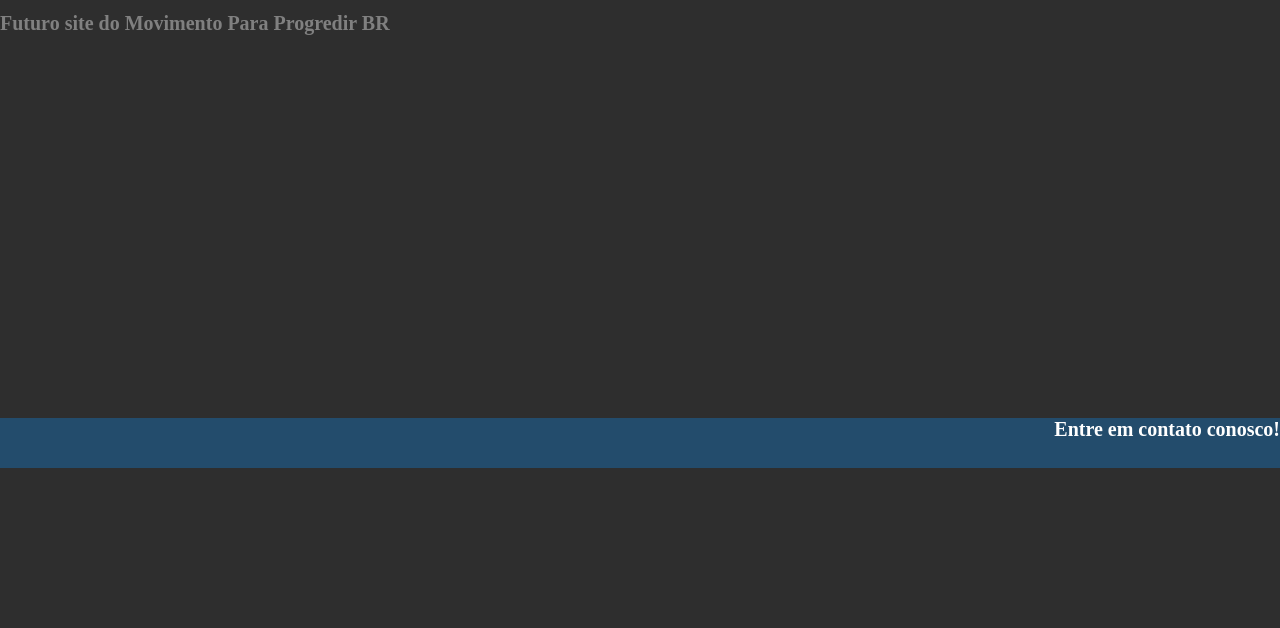
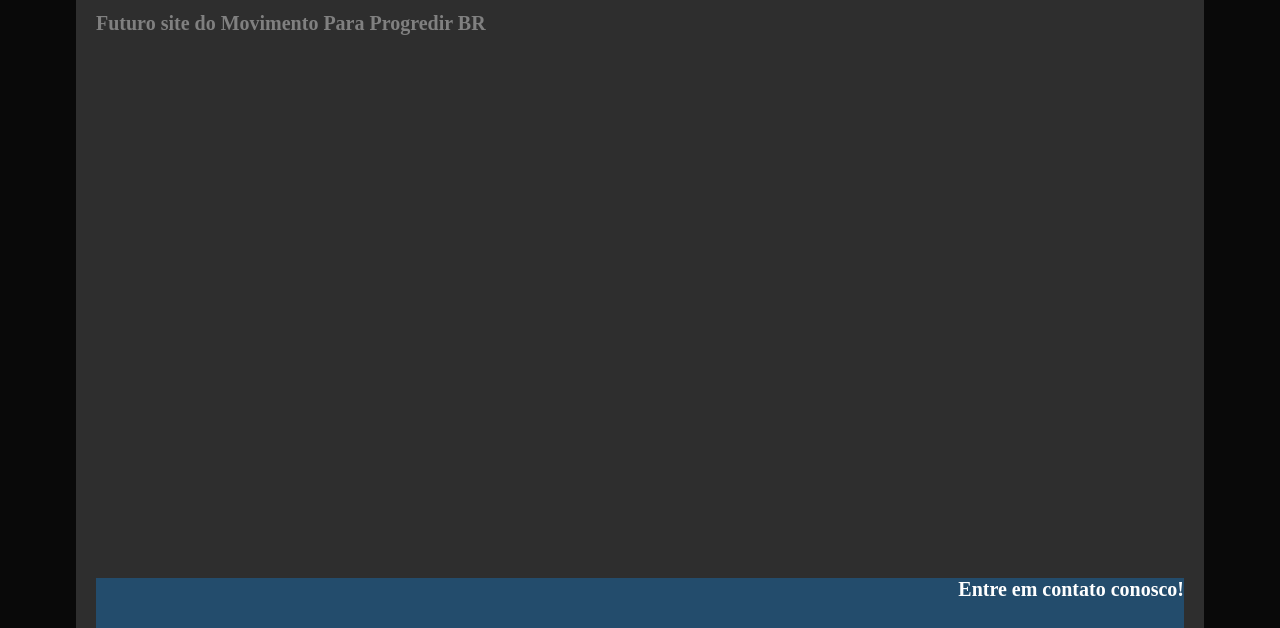
Before and after one commit to paraprogredirbr/paraprogredirbr.github.io, a plain HTML site: page index.html in a window 1280 px wide. Shown: the part 332-960 px from the top of the page. Before the commit the page ends 800 px from the top, so only its background shows below. Drawn offline with Linux system fonts and the light colour scheme.

Commit message:
putting margins and padding

```diff
--- a/style.css
+++ b/style.css
@@ -1,12 +1,16 @@
 html {
-    background-color: #2e2e2e;
+    background-color: #090909;
     font-size: 20px;
-    height: 100%;
+    height: 120%;
 }
 
 body {
-    min-height: 100%;
-    margin: 0;
+    width: 85%;
+    height: 100%;
+    margin: 0 auto;
+    background-color: #2e2e2e;
+    padding: 0 20px 0 20px;
+    display: table;
 }
 
 header {
@@ -51,10 +55,12 @@ footer {
     height: 50px;
 }
 
-body {
+
+/*body {
     display: table;
     width: 100%;
 }
+*/
 
 body>footer {
     display: table-row;
```
